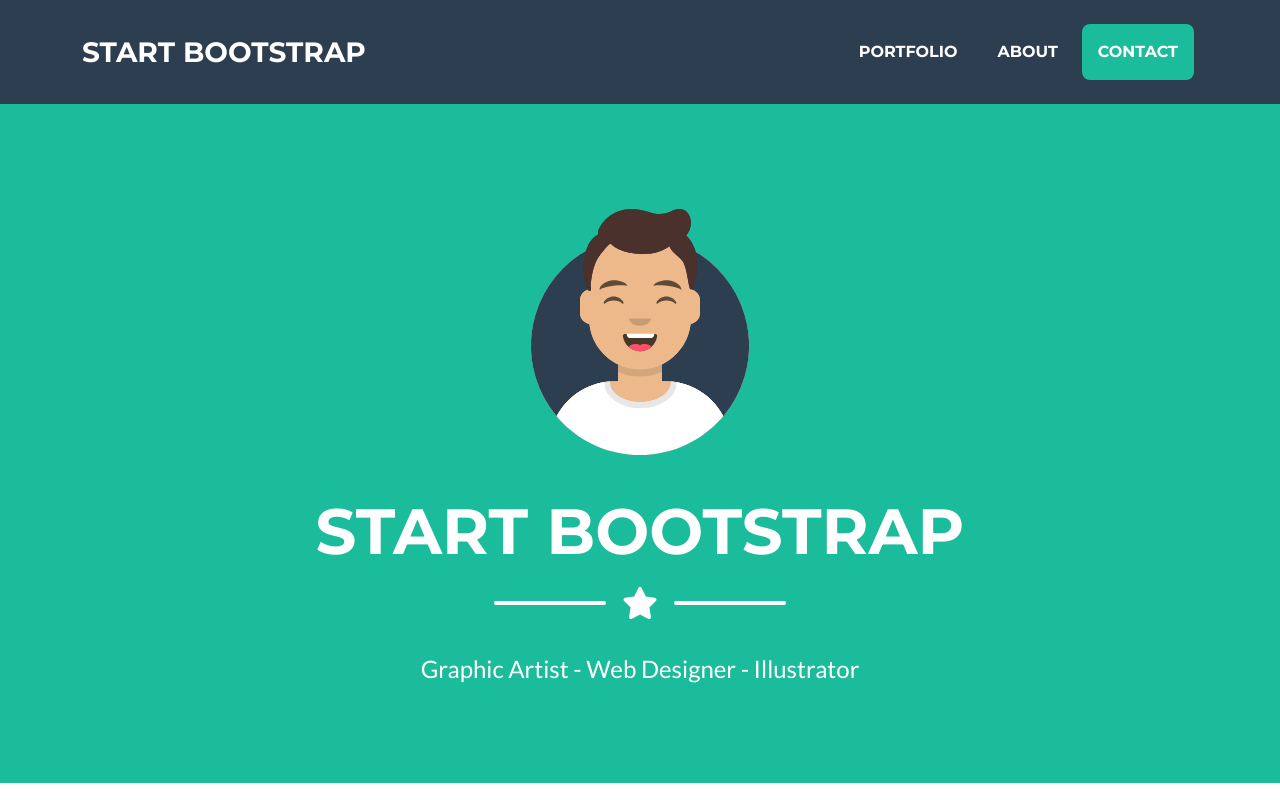
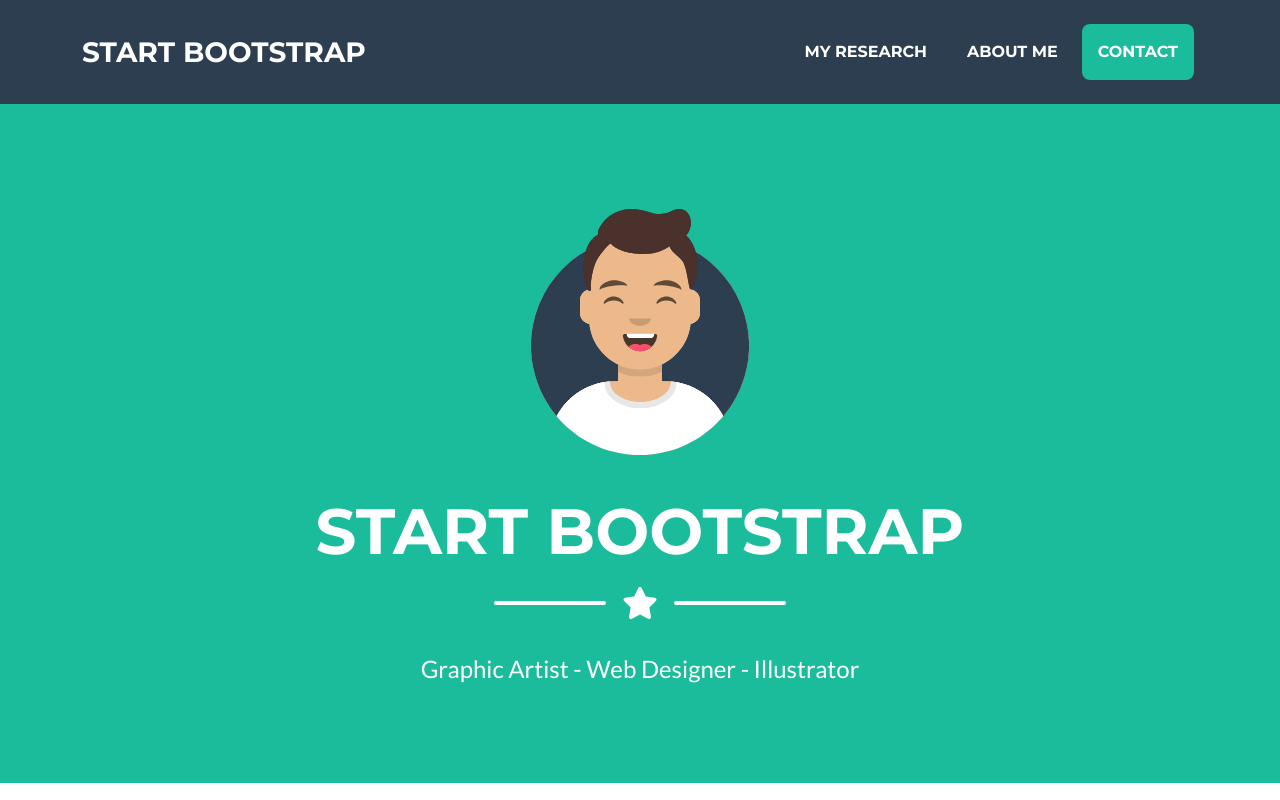
Before and after one commit to tomisee/tomisee.github.io, a plain HTML site: page index.html in a window 1280 px wide. Shown: the top 800 px of the page. Drawn offline with nearby package versions, Linux system fonts and the light colour scheme.

Commit message:
Changed navbar

```diff
--- a/index.html
+++ b/index.html
@@ -8,7 +8,7 @@
     <meta name="author" content="" />
     <title>Tom's Tech Trove</title>
     <!-- Favicon-->
-    <link rel="icon" type="image/x-icon" href="assets/img/Favicon.ico" />
+    <link rel="icon" type="image/x-icon" href="assets/img/Favicon.ico" /> <!-- fix favicon to be better size -->
     <!-- Font Awesome icons (free version)-->
     <script src="https://use.fontawesome.com/releases/v6.3.0/js/all.js" crossorigin="anonymous"></script>
     <!-- Google fonts-->
@@ -33,9 +33,9 @@
             <div class="collapse navbar-collapse" id="navbarResponsive">
                 <ul class="navbar-nav ms-auto">
                     <li class="nav-item mx-0 mx-lg-1"><a class="nav-link py-3 px-0 px-lg-3 rounded"
-                            href="#portfolio">Portfolio</a></li>
-                    <li class="nav-item mx-0 mx-lg-1"><a class="nav-link py-3 px-0 px-lg-3 rounded"
-                            href="#about">About</a></li>
+                            href="#My-research">My Research</a></li>
+                    <li class="nav-item mx-0 mx-lg-1"><a class="nav-link py-3 px-0 px-lg-3 rounded" href="#about">About
+                            Me</a></li>
                     <li class="nav-item mx-0 mx-lg-1"><a class="nav-link py-3 px-0 px-lg-3 rounded"
                             href="#contact">Contact</a></li>
                 </ul>
```
Also changed, not shown: assets/img/Favicon.ico.
